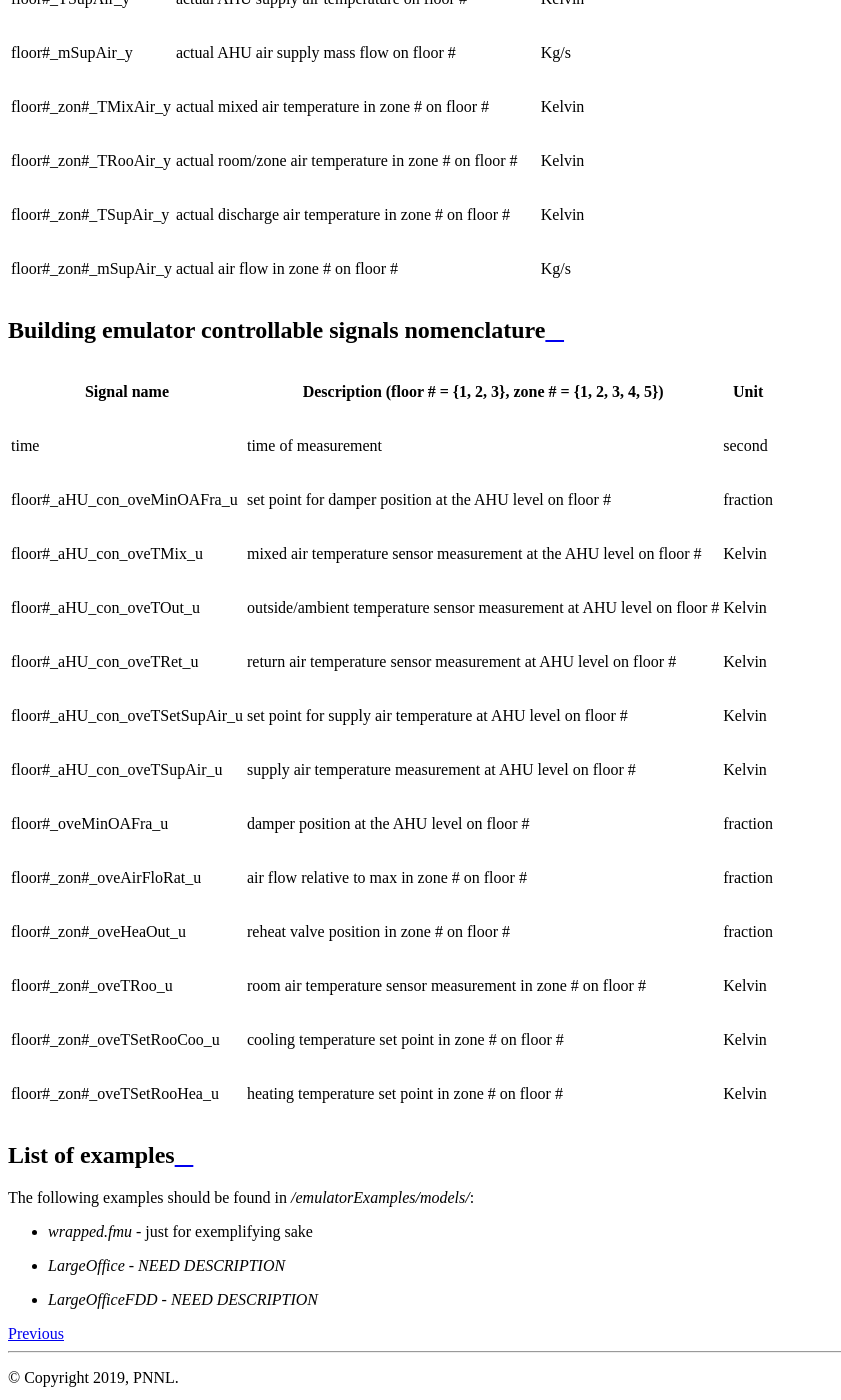
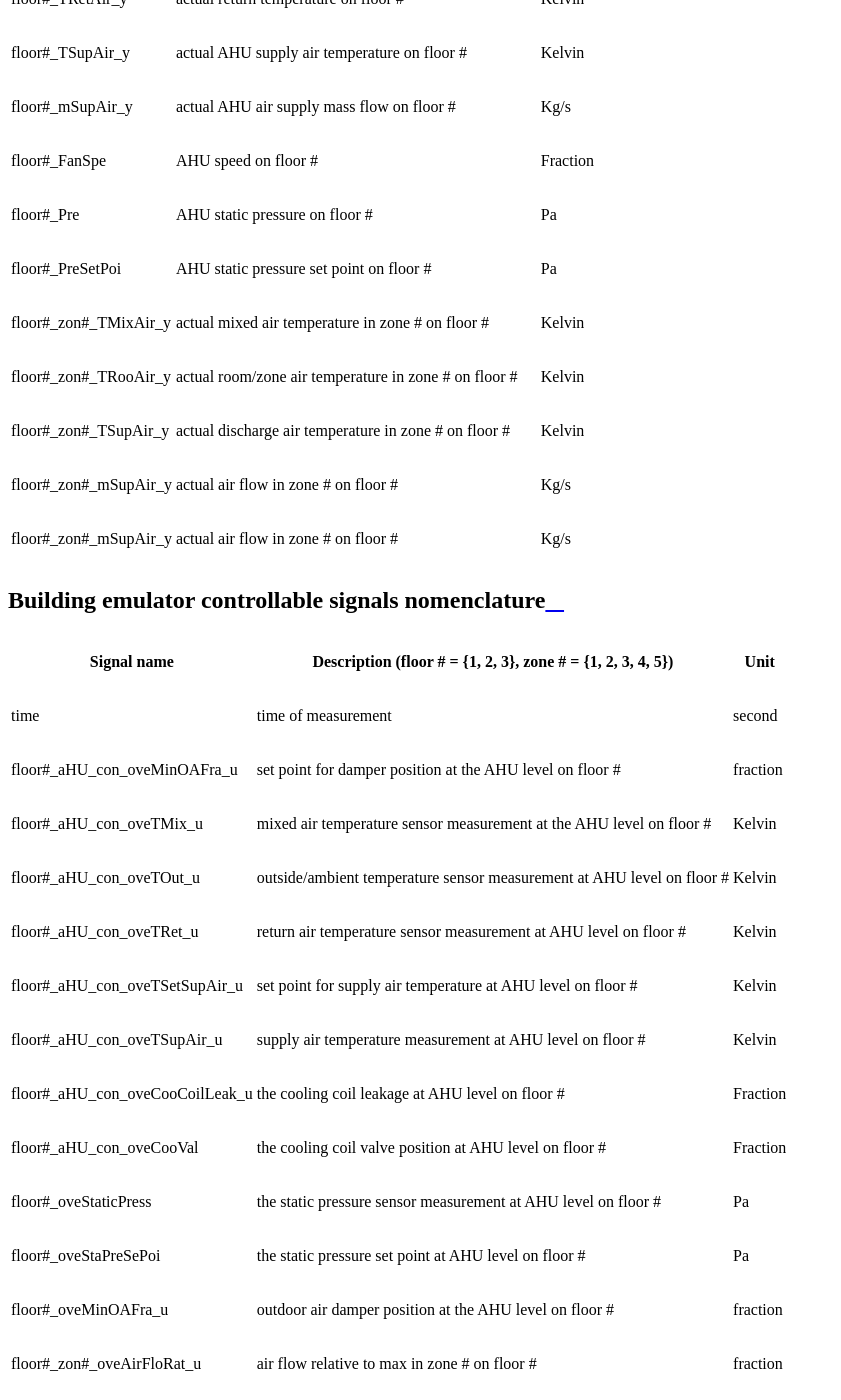
Before and after one commit to SenHuang19/BuildingControlEmulator, a Sphinx documentation site: the page built from docs/buildingEmulatorExamples.rst, in a window 1280 px wide and 1400 px high, scrolled down 2594 px. Shown: the whole window, without its empty margins (0-841 px from the left). Built offline with Sphinx 7.4.7 and the Read the Docs theme 2.0.0, drawn with Linux system fonts in a browser that asks for light colours; formulas are drawn with MathJax 3; some of the changed text lies outside the part shown.

Commit message:
update the doc for the ffd fmu

```diff
--- a/docs/buildingEmulatorExamples.rst
+++ b/docs/buildingEmulatorExamples.rst
@@ -138,6 +140,12 @@ Building emulator measurements nomenclature
 +-----------------------+-------------------------------------------------------------+---------+
 | floor#_mSupAir_y      | actual AHU air supply mass flow on floor #                  | Kg/s    |
 +-----------------------+-------------------------------------------------------------+---------+
+| floor#_FanSpe         | AHU speed on floor #                                        |Fraction |
++-----------------------+-------------------------------------------------------------+---------+
+| floor#_Pre            | AHU static pressure on floor #                              | Pa      |
++-----------------------+-------------------------------------------------------------+---------+
+| floor#_PreSetPoi      | AHU static pressure set point on floor #                    | Pa      |
++-----------------------+-------------------------------------------------------------+---------+
 | floor#_zon#_TMixAir_y | actual mixed air temperature in zone # on floor #           | Kelvin  |
 +-----------------------+-------------------------------------------------------------+---------+
 | floor#_zon#_TRooAir_y | actual room/zone air temperature in zone # on floor #       | Kelvin  |
@@ -146,6 +154,9 @@ Building emulator measurements nomenclature
 +-----------------------+-------------------------------------------------------------+---------+
 | floor#_zon#_mSupAir_y | actual air flow in zone # on floor #                        | Kg/s    |
 +-----------------------+-------------------------------------------------------------+---------+
+| floor#_zon#_mSupAir_y | actual air flow in zone # on floor #                        | Kg/s    |
++-----------------------+-------------------------------------------------------------+---------+
+
 
 Building emulator controllable signals nomenclature
 ---------------------------------------------------
@@ -167,7 +178,15 @@ Building emulator controllable signals nomenclature
 +--------------------------------+------------------------------------------------------------------------+----------+
 | floor#_aHU_con_oveTSupAir_u    | supply air temperature measurement at AHU level on floor #             | Kelvin   |
 +--------------------------------+------------------------------------------------------------------------+----------+
-| floor#_oveMinOAFra_u           | damper position at the AHU level on floor #                            | fraction |
+| floor#_aHU_con_oveCooCoilLeak_u| the cooling coil leakage at AHU level on floor #                       | Fraction |
++--------------------------------+------------------------------------------------------------------------+----------+
+| floor#_aHU_con_oveCooVal       | the cooling coil valve position at AHU level on floor #                | Fraction |
++--------------------------------+------------------------------------------------------------------------+----------+
+| floor#_oveStaticPress          | the static pressure sensor measurement at AHU level on floor #         | Pa       |
++--------------------------------+------------------------------------------------------------------------+----------+
+| floor#_oveStaPreSePoi          | the static pressure set point at AHU level on floor #                  | Pa       |
++--------------------------------+------------------------------------------------------------------------+----------+
+| floor#_oveMinOAFra_u           | outdoor air damper position at the AHU level on floor #                | fraction |
 +--------------------------------+------------------------------------------------------------------------+----------+
 | floor#_zon#_oveAirFloRat_u     | air flow relative to max in zone # on floor #                          | fraction |
 +--------------------------------+------------------------------------------------------------------------+----------+
```
Also changed, not shown: other parts of docs/buildingEmulatorExamples.rst (+2 -0 lines).
